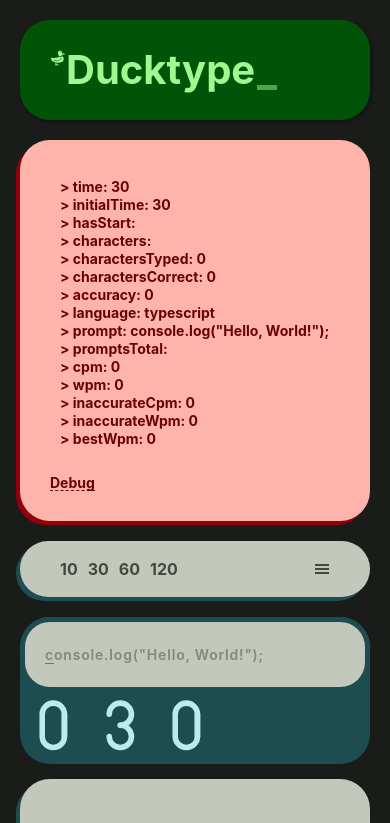
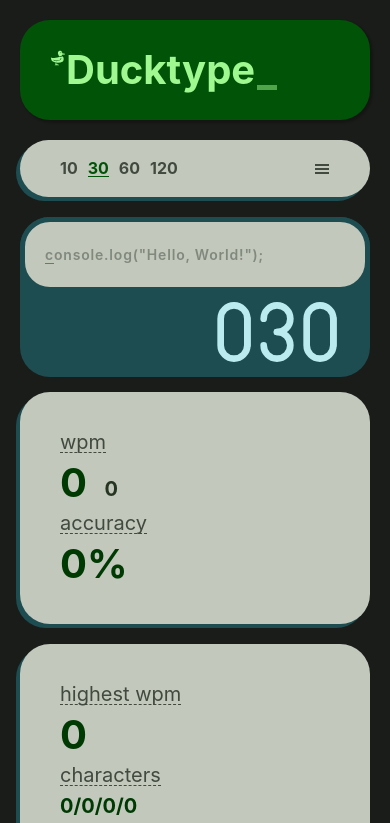
Before and after one commit to CoreyRobinsonDev/ducktype, a Next.js app: page / in a window 390 px wide. Shown: the top 823 px of the page. Built offline with nearby package versions, Linux system fonts and the light colour scheme.

Commit message:
Further responsive update to Toolbar and Textbox components

```diff
--- a/src/app/page.module.css
+++ b/src/app/page.module.css
@@ -7,7 +7,7 @@
 }
 
 .content_container {
-    flex: 0 1 var(--max-width);
+    flex: 1 1 var(--max-width);
     display: flex;
     flex-direction: column;
     gap: 2rem;
--- a/src/app/page.tsx
+++ b/src/app/page.tsx
@@ -16,12 +16,10 @@ export default function Home() {
     return <Provider store={store}>
         <Header/>
         <main className={styles.main}>
-            <Debug />
             <div className={styles.content_container}>
                 <RefProvider />
                 <Cards />
             </div>
-            <Debug />
         </main>
         <Footer/>
     </Provider>
--- a/src/components/Cards/Cards.tsx
+++ b/src/components/Cards/Cards.tsx
@@ -44,7 +44,7 @@ export default function Cards() {
             <p className={styles.data}>{Math.round(accuracy * 100)}%</p>
         </div>
         <div className={styles.card}>
-            <h2 title="highest words per minute">best</h2>
+            <h2 title="highest words per minute">highest wpm</h2>
             <p className={styles.data}>{Math.round(bestWpm)}</p>
             <h2 title="characters typed this prompt / total correct characters typed / total characters typed / total characters sent">characters</h2>
             <p className={styles.data_small}>{characters}/{charactersCorrect}/{charactersTyped}/{totalCharacters}</p>
--- a/src/components/Debug/Debug.module.css
+++ b/src/components/Debug/Debug.module.css
@@ -1,5 +1,5 @@
 .aside {
-    flex: 1 1 150px;
+    flex: 1 1 100px;
     background-color: var(--error);
     color: var(--on-error);
     font-weight: bold;
--- a/src/components/Header/Header.module.css
+++ b/src/components/Header/Header.module.css
@@ -38,7 +38,7 @@
     display: flex;
 }
 
-@media only screen and (max-width: 900px) {
+@media only screen and (max-width: 1000px) {
     .header {
         display: flex;
     }
--- a/src/components/Textbox/Number.tsx
+++ b/src/components/Textbox/Number.tsx
@@ -11,23 +11,20 @@ import {
     TbNumber0,
     } from "react-icons/tb";
 
-export default function Number({number}: {number: number}) {
-    const attributes = {
-        size: "100%",
-        style: {
-            width: "fit-content",
-        }
-    }
+export default function Number({
+    number,
+    className
+}: {number: number, className: any}) {
     switch(number) {
-        case 0: return <TbNumber0 {...attributes} />;
-        case 1: return <TbNumber1 {...attributes} />;
-        case 2: return <TbNumber2 {...attributes} />;
-        case 3: return <TbNumber3 {...attributes} />;
-        case 4: return <TbNumber4 {...attributes} />;
-        case 5: return <TbNumber5 {...attributes} />;
-        case 6: return <TbNumber6 {...attributes} />;
-        case 7: return <TbNumber7 {...attributes} />;
-        case 8: return <TbNumber8 {...attributes} />;
-        case 9: return <TbNumber9 {...attributes} />;
+        case 0: return <TbNumber0 className={className} />;
+        case 1: return <TbNumber1 className={className} />;
+        case 2: return <TbNumber2 className={className} />;
+        case 3: return <TbNumber3 className={className} />;
+        case 4: return <TbNumber4 className={className} />;
+        case 5: return <TbNumber5 className={className} />;
+        case 6: return <TbNumber6 className={className} />;
+        case 7: return <TbNumber7 className={className} />;
+        case 8: return <TbNumber8 className={className} />;
+        case 9: return <TbNumber9 className={className} />;
     }
 }
--- a/src/components/Textbox/Textbox.module.css
+++ b/src/components/Textbox/Textbox.module.css
@@ -1,5 +1,5 @@
 .section {
-    flex: 1 1 100px;
+    flex: 1 1 400px;
     display: flex;
     justify-content: space-between;
     position: relative;
@@ -80,5 +80,6 @@
 
     .prompt, .section textarea {
         padding: 2rem;
+        text-wrap: wrap;
     }
 }
--- a/src/components/Textbox/Timer.module.css
+++ b/src/components/Textbox/Timer.module.css
@@ -7,8 +7,31 @@
     box-shadow: 0 5px 0 0 var(--tertiary-container);
 }
 
-.time {
+.number_container {
     display: flex;
+    align-items: center;
     color: var(--on-tertiary-container);
-    width: 200px;
+    width: 180px;
+    height: 80px;
+    padding: 2rem;
 }
+
+
+.num_1 {
+    position: absolute;
+    right: 11.6rem;
+    width: 8rem;
+    height: 10rem;
+}
+.num_2 {
+    position: absolute;
+    right: 7.3rem;
+    width: 8rem;
+    height: 10rem;
+}
+.num_3 {
+    position: absolute;
+    right: 3rem;
+    width: 8rem;
+    height: 10rem;
+}
--- a/src/components/Textbox/Timer.tsx
+++ b/src/components/Textbox/Timer.tsx
@@ -37,10 +37,10 @@ export default function Timer({children}: {children: React.ReactNode}) {
 
     return <span className={styles.section}>
         {children}
-        <p className={styles.time}>
-            <Number number={Math.floor(time / 100)} />
-            <Number number={Math.floor(time / 10) % 10} />
-            <Number number={time % 10} />
+        <p className={styles.number_container}>
+            <Number className={styles.num_1} number={Math.floor(time / 100)} />
+            <Number className={styles.num_2} number={Math.floor(time / 10) % 10} />
+            <Number className={styles.num_3} number={time % 10} />
         </p>
     </span>
 }
--- a/src/components/Toolbar/Toolbar.module.css
+++ b/src/components/Toolbar/Toolbar.module.css
@@ -26,12 +26,22 @@
 .mobile_list *:hover,
 .times li:hover,
 .restart_btn:hover,
+.dot_menu:hover,
 .mobile_restart_btn:hover {
     color: var(--primary-container);
 }
 
+.focus {
+    color: var(--primary-container);
+    border-bottom: 1px solid var(--primary-container);
+}
+
 .list {
     padding-right: 2rem;
+}
+
+.dot_menu {
+    border-radius: 50%;
 }
 
 .mobile_list, .mobile_restart_btn {
--- a/src/components/Toolbar/Toolbar.tsx
+++ b/src/components/Toolbar/Toolbar.tsx
@@ -17,6 +17,8 @@ import {
 
 export default function Toolbar({textboxRef}: {textboxRef: RefObject<HTMLTextAreaElement>}) {
     const time = useAppSelector(state => state.app.time);
+    const initialTime = useAppSelector(state => state.app.initialTime);
+    const language = useAppSelector(state => state.app.language);
     const dispatch = useAppDispatch();
     const [parent] = useAutoAnimate();
 
@@ -43,10 +45,18 @@ export default function Toolbar({textboxRef}: {textboxRef: RefObject<HTMLTextAre
 
     return <section ref={parent} className={styles.section}>
         <ul className={styles.times}>
-            <li onClick={() => handleTime(10)}>10</li>
-            <li onClick={() => handleTime(30)}>30</li>
-            <li onClick={() => handleTime(60)}>60</li>
-            <li onClick={() => handleTime(120)}>120</li>
+            <li
+                className={initialTime === 10 ? styles.focus : ""}
+                onClick={() => handleTime(10)}>10</li>
+            <li
+                className={initialTime === 30 ? styles.focus : ""}
+                onClick={() => handleTime(30)}>30</li>
+            <li
+                className={initialTime === 60 ? styles.focus : ""}
+                onClick={() => handleTime(60)}>60</li>
+            <li
+                className={initialTime === 120 ? styles.focus : ""}
+                onClick={() => handleTime(120)}>120</li>
         </ul>
         { time === 0
             && <><button
@@ -59,22 +69,46 @@ export default function Toolbar({textboxRef}: {textboxRef: RefObject<HTMLTextAre
                 </>
         }
         <ul className={styles.list}>
-            <li onClick={() => handleLanguage("html")}>HTML</li>
-            <li onClick={() => handleLanguage("css")}>CSS</li>
-            <li onClick={() => handleLanguage("javascript")}>JavaScript</li>
-            <li onClick={() => handleLanguage("typescript")}>TypeScript</li>
-            <li onClick={() => handleLanguage("sql")}>SQL</li>
-            <li onClick={() => handleLanguage("python")}>Python</li>
-            <li onClick={() => handleLanguage("java")}>Java</li>
-            <li onClick={() => handleLanguage("go")}>Go</li>
-            <li onClick={() => handleLanguage("rust")}>Rust</li>
-            <li onClick={() => handleLanguage("c")}>C</li>
-            <li onClick={() => handleLanguage("csharp")}>C#</li>
-            <li onClick={() => handleLanguage("cpp")}>C++</li>
-            <MdMoreVert />
+            <li
+                className={language === "html" ? styles.focus : ""}
+                onClick={() => handleLanguage("html")}>HTML</li>
+            <li
+                className={language === "css" ? styles.focus : ""}
+                onClick={() => handleLanguage("css")}>CSS</li>
+            <li
+                className={language === "javascript" ? styles.focus : ""}
+                onClick={() => handleLanguage("javascript")}>JavaScript</li>
+            <li
+                className={language === "typescript" ? styles.focus : ""}
+                onClick={() => handleLanguage("typescript")}>TypeScript</li>
+            <li
+                className={language === "sql" ? styles.focus : ""}
+                onClick={() => handleLanguage("sql")}>SQL</li>
+            <li
+                className={language === "python" ? styles.focus : ""}
+                onClick={() => handleLanguage("python")}>Python</li>
+            <li
+                className={language === "java" ? styles.focus : ""}
+                onClick={() => handleLanguage("java")}>Java</li>
+            <li
+                className={language === "go" ? styles.focus : ""}
+                onClick={() => handleLanguage("go")}>Go</li>
+            <li
+                className={language === "rust" ? styles.focus : ""}
+                onClick={() => handleLanguage("rust")}>Rust</li>
+            <li
+                className={language === "c" ? styles.focus : ""}
+                onClick={() => handleLanguage("c")}>C</li>
+            <li
+                className={language === "csharp" ? styles.focus : ""}
+                onClick={() => handleLanguage("csharp")}>C#</li>
+            <li
+                className={language === "cpp" ? styles.focus : ""}
+                onClick={() => handleLanguage("cpp")}>C++</li>
+            <MdMoreVert className={styles.dot_menu} />
         </ul>
         <ul className={styles.mobile_list}>
-            <GiHamburgerMenu/>
+            <GiHamburgerMenu className={styles.hamburger_menu} />
         </ul>
     </section>
 }
```
